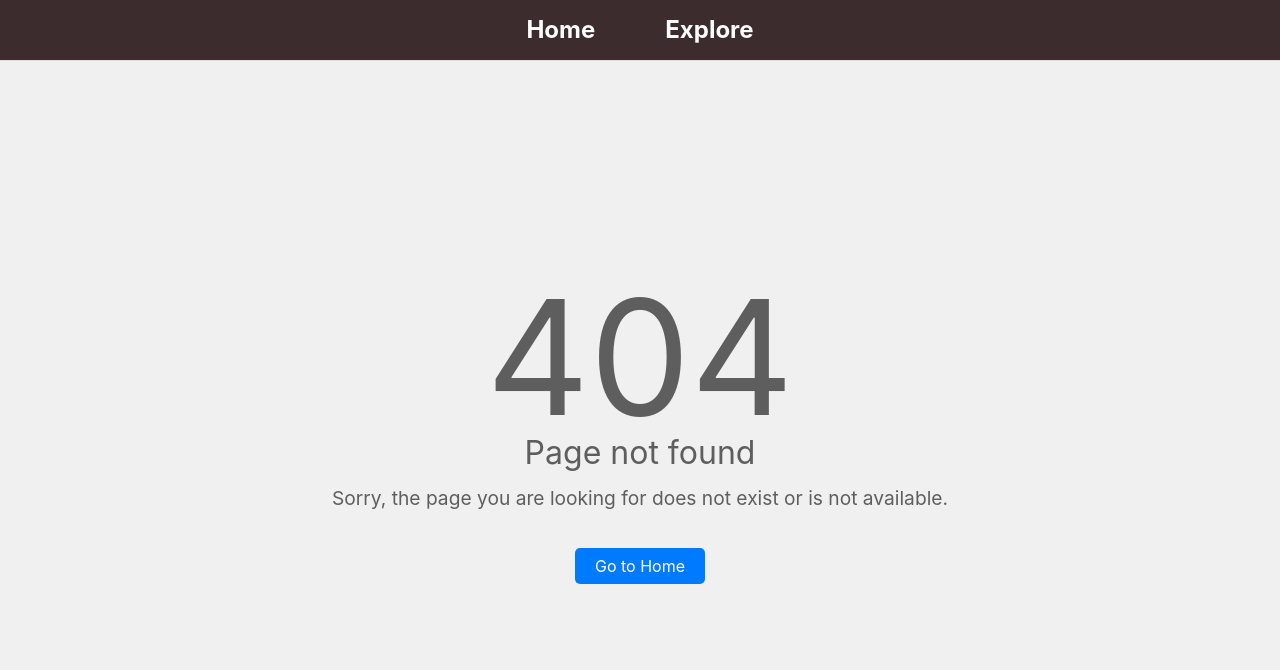
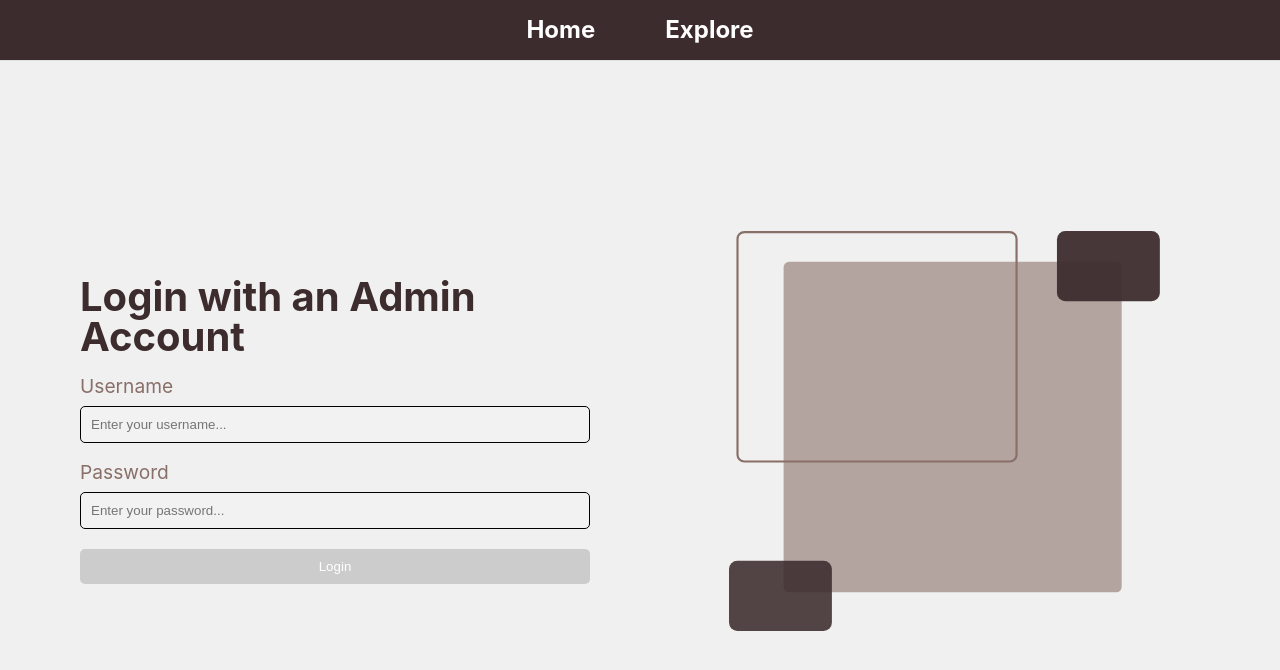
Before and after one commit to EduardoOrtegaZerpa/Schedule_Manager, an Angular app: page /login in a window 1280 px wide. Before the commit this address had no page. Shown: the top 670 px of the page. Built offline with nearby package versions, Linux system fonts and the light colour scheme.

Commit message:
login component finished

```diff
--- a/src/app/app.routes.ts
+++ b/src/app/app.routes.ts
@@ -6,6 +6,7 @@ import { GroupsComponent } from './admin/groups/groups.component';
 import { SubjectsComponent } from './admin/subjects/subjects.component';
 import { AuthGuard } from './auth/auth.guard';
 import { NotAvailableComponent } from './not-available/not-available.component';
+import { LoginComponent } from './login/login.component';
 
 export const routes: Routes = [
     {path: '', redirectTo: 'home', pathMatch: 'full'},
@@ -17,5 +18,6 @@ export const routes: Routes = [
         {path: 'groups', component: GroupsComponent},
         {path: '', redirectTo: 'groups', pathMatch: 'full'}
     ]},
+    {path: 'login', component: LoginComponent},
     { path: '**', component: NotAvailableComponent }
 ];
--- /dev/null
+++ b/src/app/login/login.component.css
@@ -0,0 +1,87 @@
+:host{
+    display: flex;
+    flex-direction: column;
+    flex: 1;
+}
+
+.login {
+    display: flex;
+    flex: 1;
+    padding: 40px 80px;
+    justify-content: space-between;
+    align-items: center;
+    gap: 100px;
+}
+
+.image {
+    display: flex;
+    justify-content: center;
+    height: 50vh;
+    flex: 1;
+}
+
+.content {
+    display: flex;
+    flex-direction: column;
+    flex: 1;
+    gap: 20px;
+}
+
+form {
+    display: flex;
+    flex-direction: column;
+    gap: 20px;
+}
+
+h1 {
+    font-size: 2.5rem;
+    font-weight: 700;
+    color: #3D2C2E;
+}
+
+.inputs {
+    display: flex;
+    flex-direction: column;
+    gap: 20px;
+}
+
+.input-container {
+    display: flex;
+    flex-direction: column;
+    gap: 10px;
+}
+
+input {
+    padding: 10px;
+    border-radius: 5px;
+    border: 1px solid black;
+    background-color: rgba(255, 255, 255, 0.1);
+    color: black;
+}
+
+label {
+    color: #886F68;
+    font-size: larger;
+}
+
+button {
+    padding: 10px;
+    border: none;
+    border-radius: 5px;
+    background-color: #886F68;
+    color: white;
+    cursor: pointer;
+}
+
+.error {
+    color: red;
+    font-size: 12px;
+    margin-top: 5px;
+}
+
+
+button[disabled] {
+    background-color: #ccc;
+    cursor: not-allowed;
+    color: white;
+}
--- /dev/null
+++ b/src/app/login/login.component.html
@@ -0,0 +1,33 @@
+<div class="login">
+    <div class="content">
+      <h1>Login with an Admin Account</h1>
+      <form [formGroup]="loginForm" (ngSubmit)="login()">
+        <div class="inputs">
+          <div class="input-container">
+            <label for="username">Username</label>
+            <input type="username" id="username" formControlName="username" placeholder="Enter your username...">
+            <div *ngIf="username?.invalid && (username?.dirty || username?.touched)" class="error">
+              <div *ngIf="username?.errors?.['required']">Username is required.</div>
+              <div *ngIf="username?.errors?.['email']">Invalid username format.</div>
+            </div>
+          </div>
+          <div class="input-container">
+            <label for="password">Password</label>
+            <input type="password" id="password" formControlName="password" placeholder="Enter your password...">
+            <div *ngIf="password?.invalid && (password?.dirty || password?.touched)" class="error">
+              <div *ngIf="password?.errors?.['required']">Password is required.</div>
+            </div>
+          </div>
+          <button type="submit" [disabled]="loginForm.invalid">Login</button>
+        </div>
+      </form>
+    </div>
+    <div class="image">
+      <svg xmlns="http://www.w3.org/2000/svg" viewBox="0 0 422 391" fill="none">
+        <rect x="53.3804" y="30.1619" width="330.496" height="322.941" rx="5.27559" fill="#886F68" fill-opacity="0.58"/>
+        <rect x="320.585" width="100.586" height="68.6942" rx="8.20647" fill="#3D2C2E" fill-opacity="0.94"/>
+        <rect y="322.306" width="100.586" height="68.6942" rx="8.20647" fill="#3D2C2E" fill-opacity="0.88"/>
+        <rect x="8.31252" y="1.05471" width="272.769" height="224.257" rx="6.67982" stroke="#886F68" stroke-width="2.10942"/>
+      </svg>
+    </div>
+  </div>
--- /dev/null
+++ b/src/app/login/login.component.ts
@@ -0,0 +1,48 @@
+import { CommonModule } from '@angular/common';
+import { Component } from '@angular/core';
+import { FormBuilder, FormGroup, FormsModule, ReactiveFormsModule, Validators } from '@angular/forms';
+import { AuthService } from '../auth/auth.service';
+import { Router } from '@angular/router';
+
+@Component({
+  selector: 'app-login',
+  standalone: true,
+  imports: [CommonModule, FormsModule, ReactiveFormsModule],
+  templateUrl: './login.component.html',
+  styleUrl: './login.component.css'
+})
+export class LoginComponent {
+
+  loginForm: FormGroup;
+
+  constructor(private fb: FormBuilder, private authService: AuthService, private router: Router) {
+    this.loginForm = this.fb.group({
+      username: ['', Validators.required],
+      password: ['', Validators.required]
+    });
+  }
+
+  get username(){
+    return this.loginForm.get('username');
+  }
+
+  get password() {
+    return this.loginForm.get('password');
+  }
+
+  login() {
+
+    if(!this.username?.value || !this.password?.value) {
+      return;
+    }
+
+    this.authService.login(this.username.value, this.password.value).subscribe((response: Boolean) => {
+      if (response) {
+        this.router.navigate(['/home']);
+      } else {
+        alert('Login failed');
+      }
+    });
+  }
+
+}
```
Also changed, not shown: 1 other file (tests, documents, lock files or other folders).
